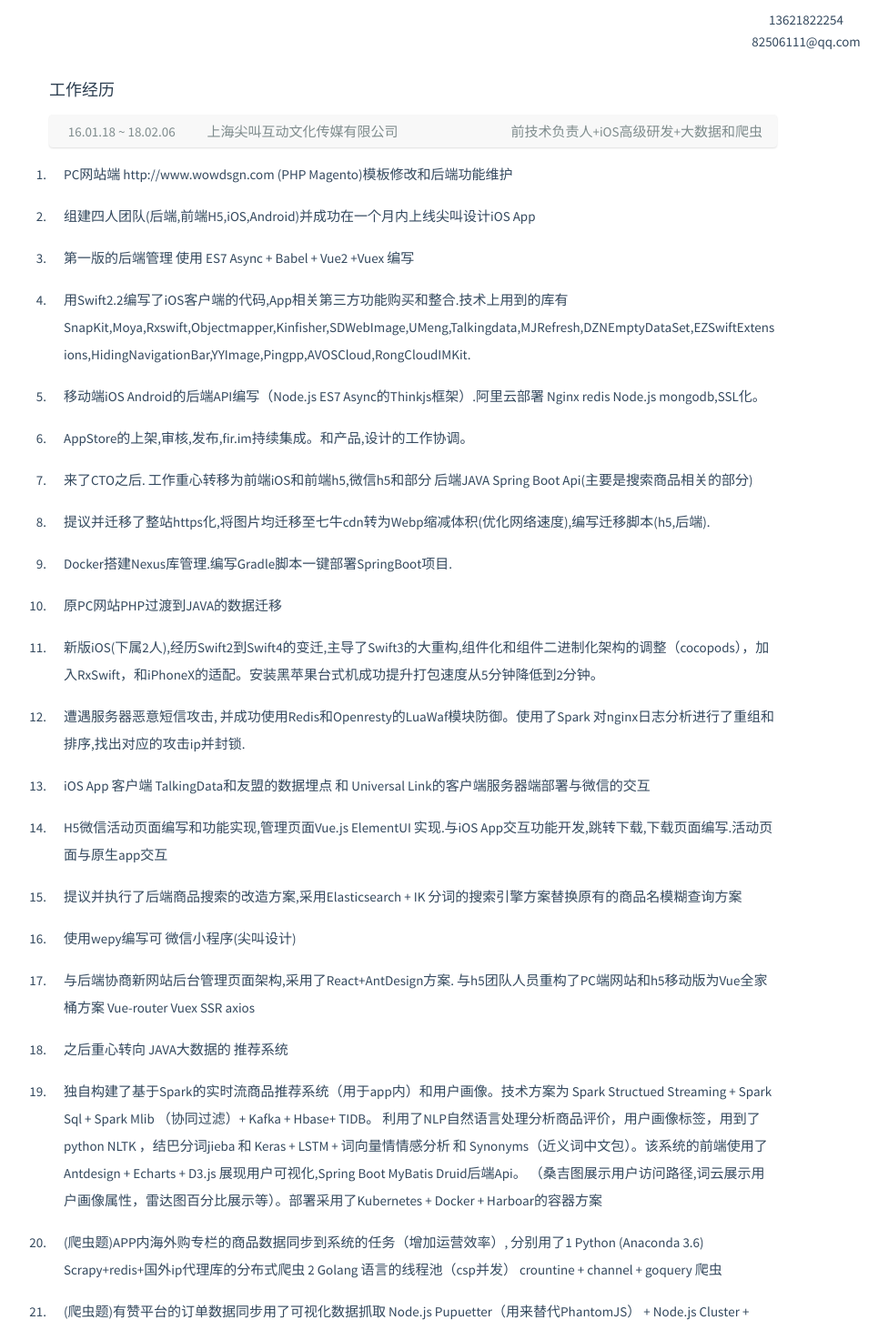
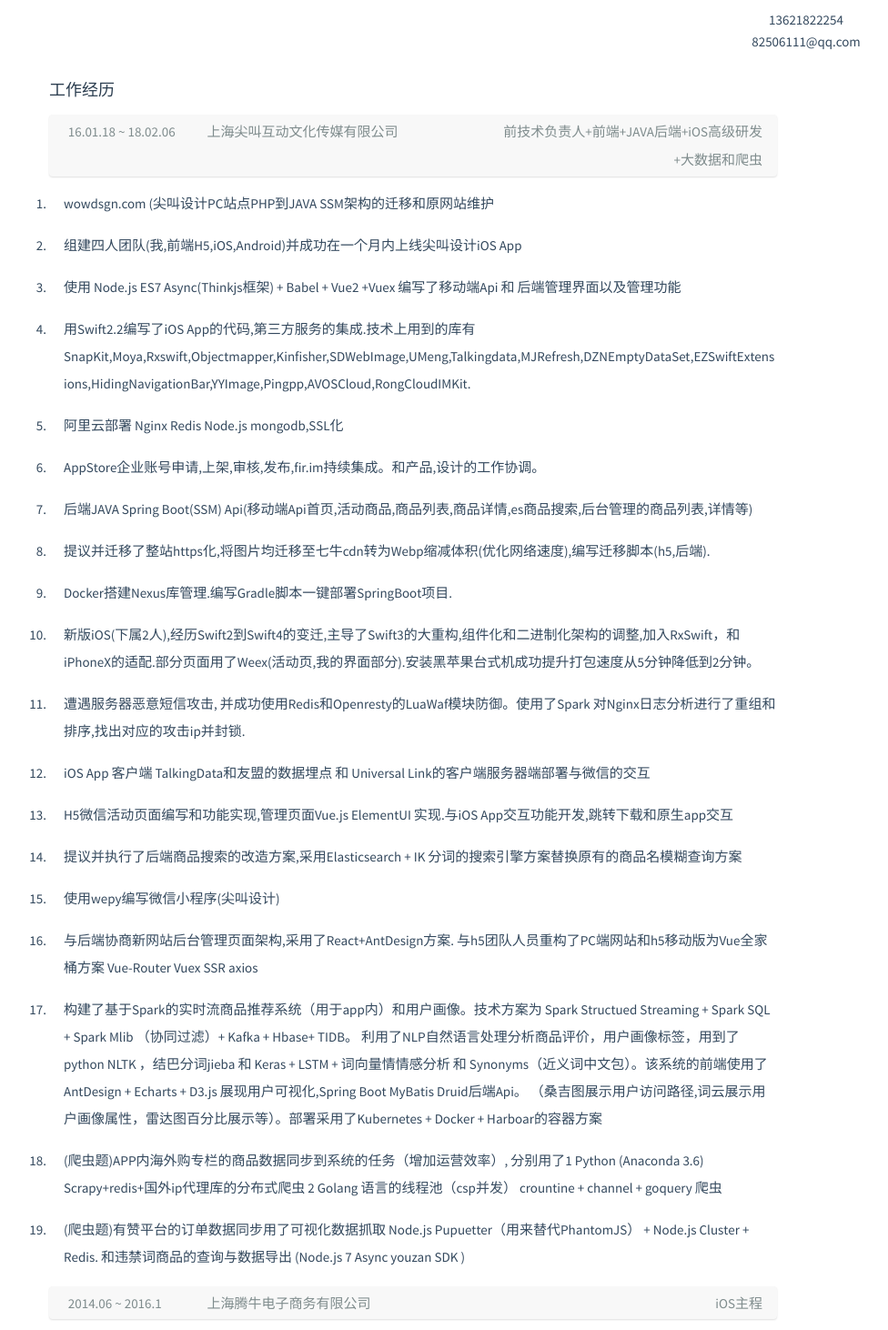
Before and after one commit to gakaki/my_resume_site, a Nuxt app: page / in a window 1280 px wide. Shown: the part 440-1902 px from the top of the page at 91% size, without its empty margins (186-1162 px from the left). Built offline with nearby package versions, Linux system fonts and the light colour scheme.

Commit message:
chagne resume

```diff
--- a/components/Logo.vue
+++ b/components/Logo.vue
@@ -186,11 +186,13 @@
         wechat: 'gakaki',
         address: '上海普陀',
         avatar: 'http://baidu.com/1.img',
-        desc: '有丰富的iOS开发经验6年,PHP后端开发经验4年,移动网页开发经验,半年的JAVA后端框架和大数据,自然语言处理经验.对微服务,大数据集成,前端SPA,微信小程序,微信公众号开发以及前端模块化有深刻的理解,能够在项目中酌情选择编程语言更好的完成工作.能很好的使用技术驱动业务,并把控进度和风险.崇尚开放,自由分享的理念.拥有良好的技术视野和前瞻力.',
+        desc: '有丰富的开发经验 IOS(OC4年,Swift2年),PHP 4年,移动网页开发,2年的JAVA后端(SSM),大数据.对微服务,微信开发以及前端模块化有较深入的理解,能够在项目中酌情选择编程语言更好的完成工作.能很好的使用技术驱动业务,并把控进度和风险.崇尚开放,自由分享的理念.拥有良好的技术视野和前瞻力.',
         skills: {
           'Swift': '15年始',
           'Go': '16年始',
+          'JAVA': '16年始',
           'Kotlin': '17年始',
+          'SpringCloud': '17年始',
           'Spark': '17年始',
           'Node.js': '14年始',
           'TypeScript ES7': '16年始',
@@ -201,14 +203,13 @@
           'PHP': '08年始',
           'HTML JS CSS': '07年始',
           'GitHub': '09年始',
-          'JAVA Kotlin': '16年始',
           'C#': '07年始'
         },
         target: {
           '期望工作': '技术负责人,iOS,Node全栈,前端负责人,大数据,自然语言处理',
           '期望公司': '同样注重前端与UX的公司',
-          '期望薪资': '税后24k/月'
-//          '其他': '周六日双休'
+          '期望薪资': '税后24k/月',
+          '其他': '周六日双休'
         },
         poweredBy: {
           'Vue.js': 'https://vuejs.org',
@@ -261,28 +262,25 @@
             link: 'http://www.wowdsgn.com',
             time_start: '16.01.18',
             time_end: '18.02.06',
-            job_title: '前技术负责人+iOS高级研发+大数据和爬虫',
+            job_title: '前技术负责人+前端+JAVA后端+iOS高级研发+大数据和爬虫',
             job_desc: [
-
-              'PC网站端 http://www.wowdsgn.com (PHP Magento)模板修改和后端功能维护',
-              `组建四人团队(后端,前端H5,iOS,Android)并成功在一个月内上线尖叫设计iOS App`,
-              `第一版的后端管理 使用 ES7 Async + Babel + Vue2 +Vuex 编写`,
-              '用Swift2.2编写了iOS客户端的代码,App相关第三方功能购买和整合.技术上用到的库有SnapKit,Moya,Rxswift,Objectmapper,Kinfisher,SDWebImage,UMeng,Talkingdata,MJRefresh,DZNEmptyDataSet,EZSwiftExtensions,HidingNavigationBar,YYImage,Pingpp,AVOSCloud,RongCloudIMKit.',
-              '移动端iOS Android的后端API编写（Node.js ES7 Async的Thinkjs框架）.阿里云部署 Nginx redis Node.js mongodb,SSL化。',
-              'AppStore的上架,审核,发布,fir.im持续集成。和产品,设计的工作协调。',
-              '来了CTO之后. 工作重心转移为前端iOS和前端h5,微信h5和部分  后端JAVA Spring Boot Api(主要是搜索商品相关的部分)',
+              'wowdsgn.com (尖叫设计PC站点PHP到JAVA SSM架构的迁移和原网站维护',
+              `组建四人团队(我,前端H5,iOS,Android)并成功在一个月内上线尖叫设计iOS App`,
+              `使用 Node.js ES7 Async(Thinkjs框架) + Babel + Vue2 +Vuex 编写了移动端Api 和 后端管理界面以及管理功能`,
+              '用Swift2.2编写了iOS App的代码,第三方服务的集成.技术上用到的库有SnapKit,Moya,Rxswift,Objectmapper,Kinfisher,SDWebImage,UMeng,Talkingdata,MJRefresh,DZNEmptyDataSet,EZSwiftExtensions,HidingNavigationBar,YYImage,Pingpp,AVOSCloud,RongCloudIMKit.',
+              '阿里云部署 Nginx Redis Node.js mongodb,SSL化',
+              'AppStore企业账号申请,上架,审核,发布,fir.im持续集成。和产品,设计的工作协调。',
+              '后端JAVA Spring Boot(SSM) Api(移动端Api首页,活动商品,商品列表,商品详情,es商品搜索,后台管理的商品列表,详情等)',
               '提议并迁移了整站https化,将图片均迁移至七牛cdn转为Webp缩减体积(优化网络速度),编写迁移脚本(h5,后端).',
               'Docker搭建Nexus库管理.编写Gradle脚本一键部署SpringBoot项目.',
-              '原PC网站PHP过渡到JAVA的数据迁移',
-              '新版iOS(下属2人),经历Swift2到Swift4的变迁,主导了Swift3的大重构,组件化和组件二进制化架构的调整（cocopods），加入RxSwift，和iPhoneX的适配。安装黑苹果台式机成功提升打包速度从5分钟降低到2分钟。',
-              '遭遇服务器恶意短信攻击, 并成功使用Redis和Openresty的LuaWaf模块防御。使用了Spark 对nginx日志分析进行了重组和排序,找出对应的攻击ip并封锁.',
+              '新版iOS(下属2人),经历Swift2到Swift4的变迁,主导了Swift3的大重构,组件化和二进制化架构的调整,加入RxSwift，和iPhoneX的适配.部分页面用了Weex(活动页,我的界面部分).安装黑苹果台式机成功提升打包速度从5分钟降低到2分钟。',
+              '遭遇服务器恶意短信攻击, 并成功使用Redis和Openresty的LuaWaf模块防御。使用了Spark 对Nginx日志分析进行了重组和排序,找出对应的攻击ip并封锁.',
               'iOS App 客户端 TalkingData和友盟的数据埋点 和 Universal Link的客户端服务器端部署与微信的交互',
-              'H5微信活动页面编写和功能实现,管理页面Vue.js ElementUI 实现.与iOS App交互功能开发,跳转下载,下载页面编写.活动页面与原生app交互',
+              'H5微信活动页面编写和功能实现,管理页面Vue.js ElementUI 实现.与iOS App交互功能开发,跳转下载和原生app交互',
               `提议并执行了后端商品搜索的改造方案,采用Elasticsearch + IK 分词的搜索引擎方案替换原有的商品名模糊查询方案`,
-              `使用wepy编写可 微信小程序(尖叫设计) `,
-              `与后端协商新网站后台管理页面架构,采用了React+AntDesign方案. 与h5团队人员重构了PC端网站和h5移动版为Vue全家桶方案 Vue-router Vuex SSR axios`,
-              `之后重心转向 JAVA大数据的 推荐系统`,
-              '独自构建了基于Spark的实时流商品推荐系统（用于app内）和用户画像。技术方案为 Spark Structued Streaming + Spark Sql + Spark Mlib （协同过滤）+ Kafka + Hbase+ TIDB。 利用了NLP自然语言处理分析商品评价，用户画像标签，用到了 python NLTK ，结巴分词jieba 和 Keras + LSTM + 词向量情情感分析 和 Synonyms（近义词中文包）。该系统的前端使用了Antdesign + Echarts + D3.js 展现用户可视化,Spring Boot MyBatis Druid后端Api。 （桑吉图展示用户访问路径,词云展示用户画像属性，雷达图百分比展示等）。部署采用了Kubernetes + Docker + Harboar的容器方案',
+              `使用wepy编写微信小程序(尖叫设计) `,
+              `与后端协商新网站后台管理页面架构,采用了React+AntDesign方案. 与h5团队人员重构了PC端网站和h5移动版为Vue全家桶方案 Vue-Router Vuex SSR axios`,
+              '构建了基于Spark的实时流商品推荐系统（用于app内）和用户画像。技术方案为 Spark Structued Streaming + Spark SQL + Spark Mlib （协同过滤）+ Kafka + Hbase+ TIDB。 利用了NLP自然语言处理分析商品评价，用户画像标签，用到了 python NLTK ，结巴分词jieba 和 Keras + LSTM + 词向量情情感分析 和 Synonyms（近义词中文包）。该系统的前端使用了AntDesign + Echarts + D3.js 展现用户可视化,Spring Boot MyBatis Druid后端Api。 （桑吉图展示用户访问路径,词云展示用户画像属性，雷达图百分比展示等）。部署采用了Kubernetes + Docker + Harboar的容器方案',
               '(爬虫题)APP内海外购专栏的商品数据同步到系统的任务（增加运营效率）, 分别用了1 Python (Anaconda 3.6) Scrapy+redis+国外ip代理库的分布式爬虫 2 Golang 语言的线程池（csp并发） crountine + channel + goquery 爬虫',
               '(爬虫题)有赞平台的订单数据同步用了可视化数据抓取 Node.js Pupuetter（用来替代PhantomJS） + Node.js Cluster + Redis. 和违禁词商品的查询与数据导出 (Node.js 7 Async youzan SDK )',
             ]
@@ -302,7 +300,7 @@
               '重构部分代码至Swift,现有项目中有40%由Swift编写,用到的类库有Alamofire SwiftUserDefaults JSONJoy-Swift Kingfisher Snap等.集成了微信，高德地图，友盟，支付宝支付，自定义环信聊天界面环信和极光推送,使用Cocospod导出二进制库供小牛快跑和牛家帮2个App一起使用。',
               '持续集成项目发布 Jenkins gitlab 到蒲公英',
               '环信系统的集成,自定义环信UI,环信与webview的交互',
-              '学习了JAVA的服务器端SpringMVC+MyBatis,并编写API接口3个月'
+              'JAVA的服务器端SpringMVC+MyBatis移动端接口API的编写(商品列表,订单列表,下单列表,保洁员端的下单,任务管理)'
             ]
           },
           {
```
Also changed, not shown: 2 other files (tests, documents, lock files or other folders).
